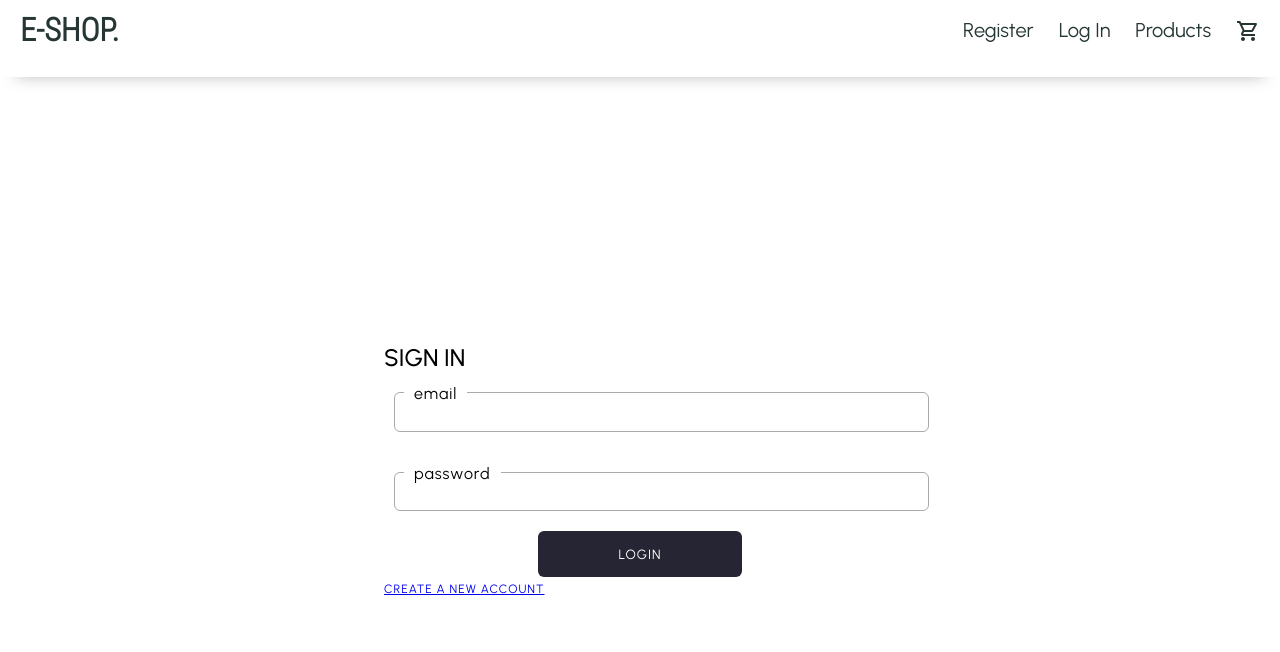
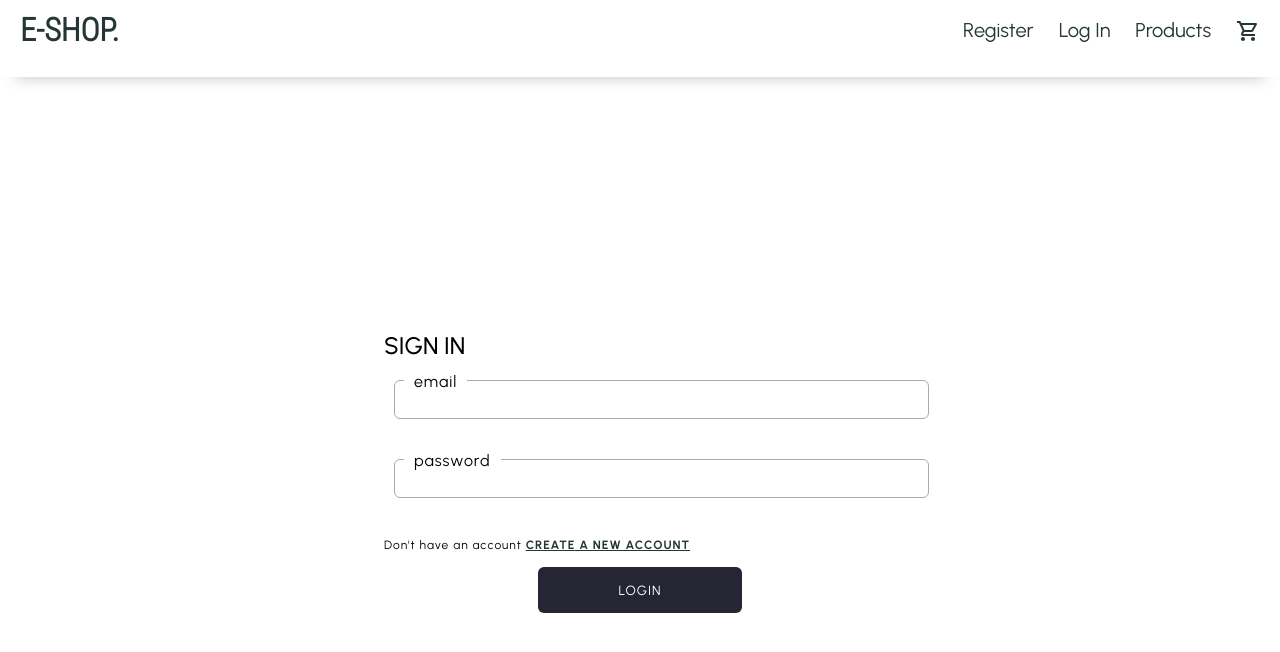
Before and after one commit to MonzerIdris/E-commerce, a React (Create React App) app in the folder my-app/: page /login in a window 1280 px wide. Shown: the top 652 px of the page. Built offline with nearby package versions, Linux system fonts and the light colour scheme.

Commit message:
second commit

```diff
--- a/my-app/public/index.html
+++ b/my-app/public/index.html
@@ -2,12 +2,12 @@
 <html lang="en">
   <head>
     <meta charset="utf-8" />
-    <!-- <link rel="icon" href="%PUBLIC_URL%/favicon.ico" /> -->
+
     <meta name="viewport" content="width=device-width, initial-scale=1" />
-    <meta name="theme-color" content="#000000" />
+    <!-- <meta name="theme-color" content="#000000" /> -->
     <meta
       name="description"
-      content="Web site created using create-react-app"
+      content="W Ecommerce Website"
     />
     <link href="https://fonts.googleapis.com/css2?family=Urbanist:ital,wght@0,100;0,200;0,300;0,400;0,500;0,600;0,700;0,800;0,900;1,100;1,200;1,300;1,400;1,500;1,600;1,700;1,800;1,900&display=swap" rel="stylesheet">
     <link rel="preconnect" href="https://fonts.googleapis.com">
@@ -23,35 +23,9 @@
         margin: 0;
       }
     </style>
-    <!-- <link rel="apple-touch-icon" href="%PUBLIC_URL%/logo192.png" /> -->
-    <!--
-      manifest.json provides metadata used when your web app is installed on a
-      user's mobile device or desktop. See https://developers.google.com/web/fundamentals/web-app-manifest/
-    -->
-    <!-- <link rel="manifest" href="%PUBLIC_URL%/manifest.json" /> -->
-    <!--
-      Notice the use of %PUBLIC_URL% in the tags above.
-      It will be replaced with the URL of the `public` folder during the build.
-      Only files inside the `public` folder can be referenced from the HTML.
-
-      Unlike "/favicon.ico" or "favicon.ico", "%PUBLIC_URL%/favicon.ico" will
-      work correctly both with client-side routing and a non-root public URL.
-      Learn how to configure a non-root public URL by running `npm run build`.
-    -->
-    <title>React App</title>
+    <title>E-SHOP</title>
   </head>
   <body>
-    <noscript>You need to enable JavaScript to run this app.</noscript>
     <div id="root"></div>
-    <!--
-      This HTML file is a template.
-      If you open it directly in the browser, you will see an empty page.
-
-      You can add webfonts, meta tags, or analytics to this file.
-      The build step will place the bundled scripts into the <body> tag.
-
-      To begin the development, run `npm start` or `yarn start`.
-      To create a production bundle, use `npm run build` or `yarn build`.
-    -->
   </body>
 </html>
--- a/my-app/src/App.js
+++ b/my-app/src/App.js
@@ -1,5 +1,5 @@
 import React, { useContext } from 'react'
-import './App.css';
+// import './App.css';
 import Cart from './pages/Cart';
 import Home from './pages/Home'
 import Login from './pages/Login';
--- a/my-app/src/components/Navbar.jsx
+++ b/my-app/src/components/Navbar.jsx
@@ -141,10 +141,9 @@ const Hr = styled.hr`
 //     }
 // `
 const StyledLink = styled(Link)`
-    text-decoration: none;
     color: #253634;
 
-    &:focus, &:visited, &:link, &:active {
+     &:visited, &:link {
         text-decoration: none;
     }
     &:hover{
--- a/my-app/src/pages/Login.jsx
+++ b/my-app/src/pages/Login.jsx
@@ -63,6 +63,11 @@ const Input = styled.input`
   border-radius: 6px;
 `;
 
+const Agreement = styled.span`
+  font-size: 12px;
+  margin: 20px 0px 5px;
+`;
+
 const Button = styled.button`
 	display: flex;
 	align-items: center;
@@ -84,13 +89,20 @@ const ButtonWrapper = styled.div`
 	display: flex;
 	align-items: center;
 	justify-content: center;
+  margin-top: 10px;
 `
-// const Link = styled.a`
-//   margin: 5px 0px;
-//   font-size: 12px;
-//   text-decoration: underline;
-//   cursor: pointer;
-// `;
+const StyledLink = styled(Link)`
+    text-decoration: none;
+    color: #253634;
+
+    &:focus, &:visited, &:link, &:active {
+        text-decoration: none;
+    }
+    &:hover{
+        color: #038c7c;
+        text-decoration: underline #038c7c;
+    }
+`;
 // const Error = styled.span`
 //   color: red;
 // `;
@@ -165,12 +177,17 @@ function Login() {
               <Label>password</Label>
               <Input name='password' id='password' type="password" onChange={e => setPassword(e.target.value)} autoComplete='on' required/>
             </InputWrapper>
+
+            {/* {error && <Error>Something went wrong</Error> } */}
+            {/* <Link>FORGOT YOUR PASSWORD?</Link> */}
+            <Agreement>
+              Don't have an account <b><StyledLink to={"/register"} style={{margin: "5px 0", fontSize: "12px", textDecoration: "underline" }}>CREATE A NEW ACCOUNT</StyledLink></b>
+            </Agreement>
+
+
             <ButtonWrapper>
               <Button  type='submit'>LOGIN</Button>
             </ButtonWrapper>
-            {/* {error && <Error>Something went wrong</Error> } */}
-            {/* <Link>FORGOT YOUR PASSWORD?</Link> */}
-            <Link to={"/register"} style={{margin: "5px 0", fontSize: "12px", textDecoration: "underline" }}>CREATE A NEW ACCOUNT</Link>
           </Form>
         </Wrapper>
       </Container>
--- a/my-app/src/pages/Register.jsx
+++ b/my-app/src/pages/Register.jsx
@@ -111,6 +111,18 @@ const Span = styled.span`
   font-size: 13px;
   color: #e64646;
 `
+const StyledLink = styled(Link)`
+    text-decoration: none;
+    color: #253634;
+
+    &:focus, &:visited, &:link, &:active {
+        text-decoration: none;
+    }
+    &:hover{
+        color: #038c7c;
+        text-decoration: underline #038c7c;
+    }
+`;
 
 function Register() {
   const [username, setUsername] = useState("");
@@ -267,7 +279,7 @@ function Register() {
               By creating an account, I consent to the processing of my personal
               data in accordance with the <b>PRIVACY POLICY</b>
             </Agreement>
-            <Link to={"/login"} style={{margin: "5px 0", fontSize: "12px", textDecoration: "underline" }}>ALREADY HAVE AN ACCOUNT?</Link>
+            <StyledLink to={"/login"} style={{margin: "5px 0", fontSize: "12px", textDecoration: "underline" }}>ALREADY HAVE AN ACCOUNT?</StyledLink>
             <ButtonWrapper><Button type='submit'>CREATE</Button></ButtonWrapper>
           </Form>
         </Wrapper>
```
